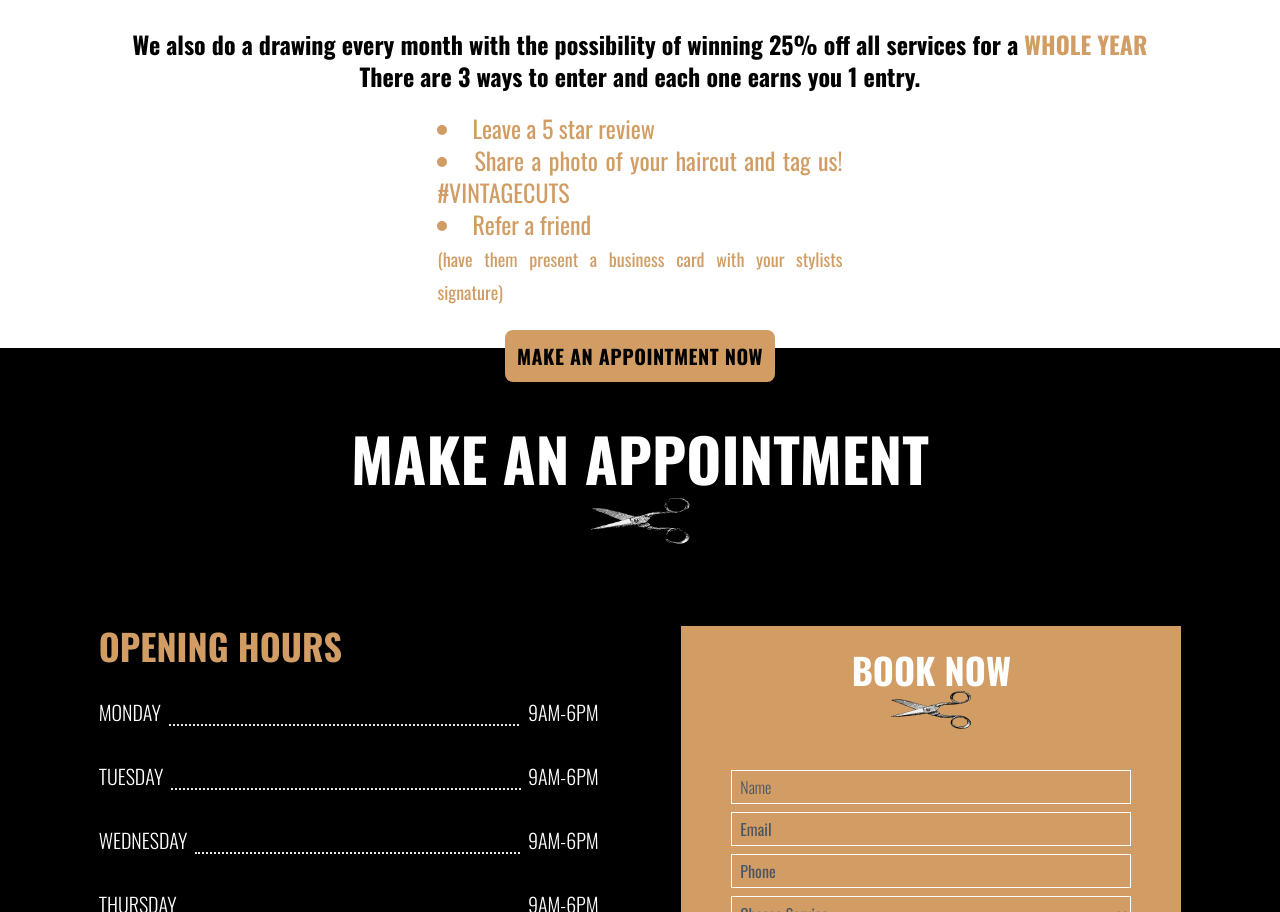
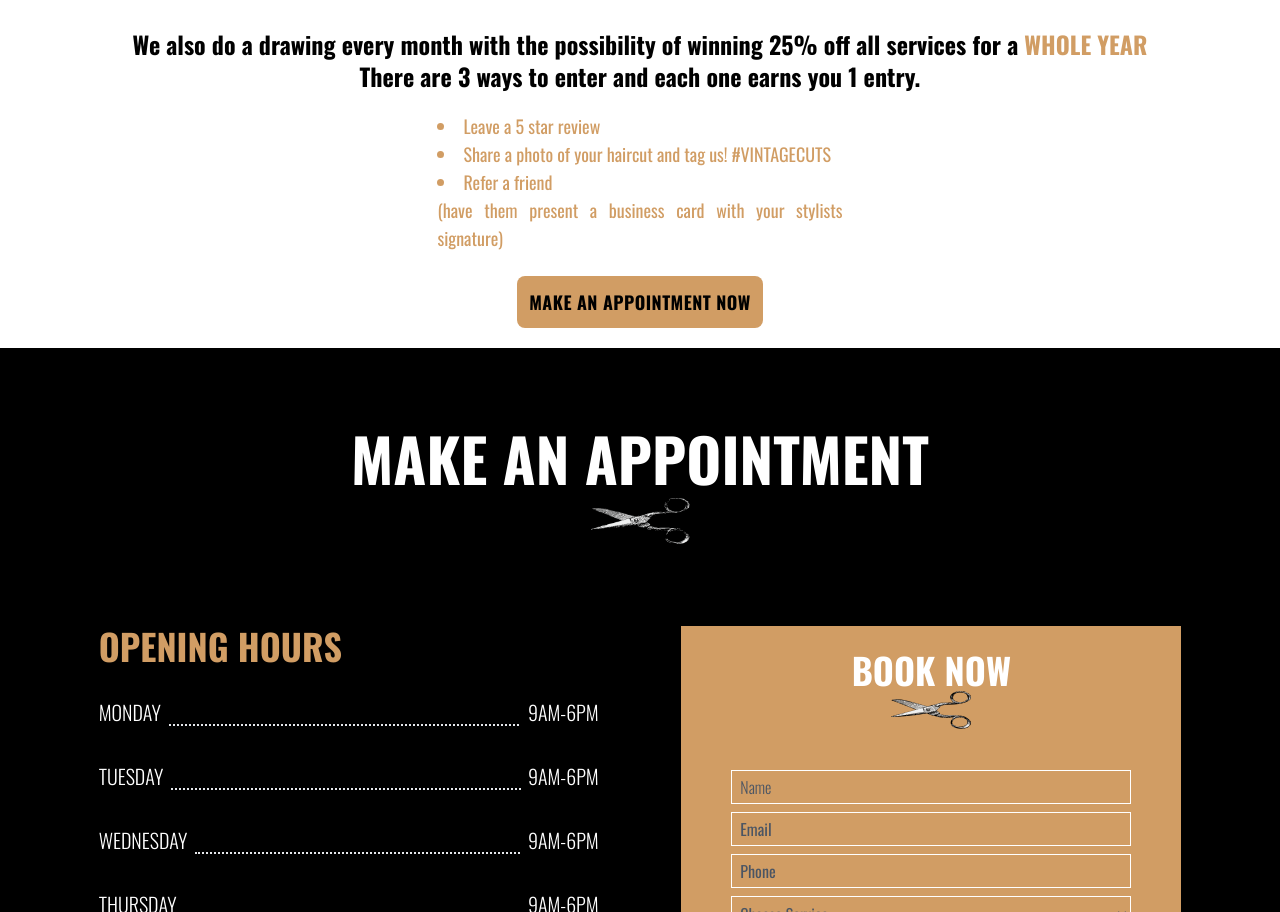
Before and after one commit to Danieljamespm/barber-shop-react, a React (Vite) app: page / in a window 1280 px wide. Shown: the part 5320-6232 px from the top of the page. Built offline with nearby package versions, Linux system fonts and the light colour scheme.

Commit message:
updated font sizes for large and xl screens.

```diff
--- a/src/Components/Discount.jsx
+++ b/src/Components/Discount.jsx
@@ -15,7 +15,7 @@ const Discount = () => {
             <p className='md:text-xl lg:text-2xl font-bold'>We also do a drawing every month with the possibility of winning 25% off all services for a <span className='text-[#d19d64]'>WHOLE YEAR</span></p>
             <p className='md:text-xl lg:text-2xl font-bold'>There are 3 ways to enter and each one earns you 1 entry.</p>
             <div className='text-[#d19d64] w-full md:w-[35%] mx-auto pt-5'>
-            <ul className='text-justify list-disc list-inside'>
+            <ul className='text-justify list-disc list-inside text-sm lg:text-lg'>
                 <li className=''>Leave a 5 star review</li>
                 <li>Share a photo of your haircut and tag us! #VINTAGECUTS</li>
                 <li>Refer a friend <br></br> <span className='text-sm lg:text-lg'>(have them present a business card
@@ -24,7 +24,7 @@ const Discount = () => {
             </div>
         </div>
         <div className='flex justify-center'>
-        <button className='bg-[#D19D64] p-4 md:p-3 md:m-6 m-10 mx-auto text-xs lg:text-xl hover:text-[#d19d64] hover:bg-black hover:duration-500 rounded-lg font-bold font-oswald tracking-wide'>MAKE AN APPOINTMENT NOW</button>
+        <button className='bg-[#D19D64] p-4 md:p-3 md:m-6 m-10 mx-auto text-xs lg:text-md xl:text-lg hover:text-[#d19d64] hover:bg-black hover:duration-500 rounded-lg font-bold font-oswald tracking-wide'>MAKE AN APPOINTMENT NOW</button>
         </div>
         </div>
     </div>
```
